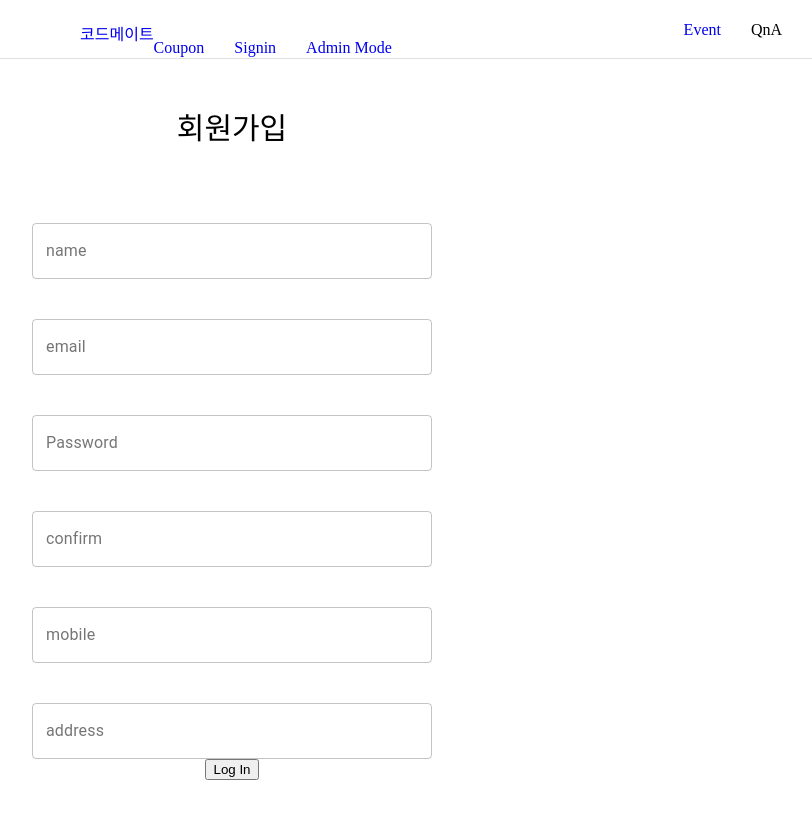
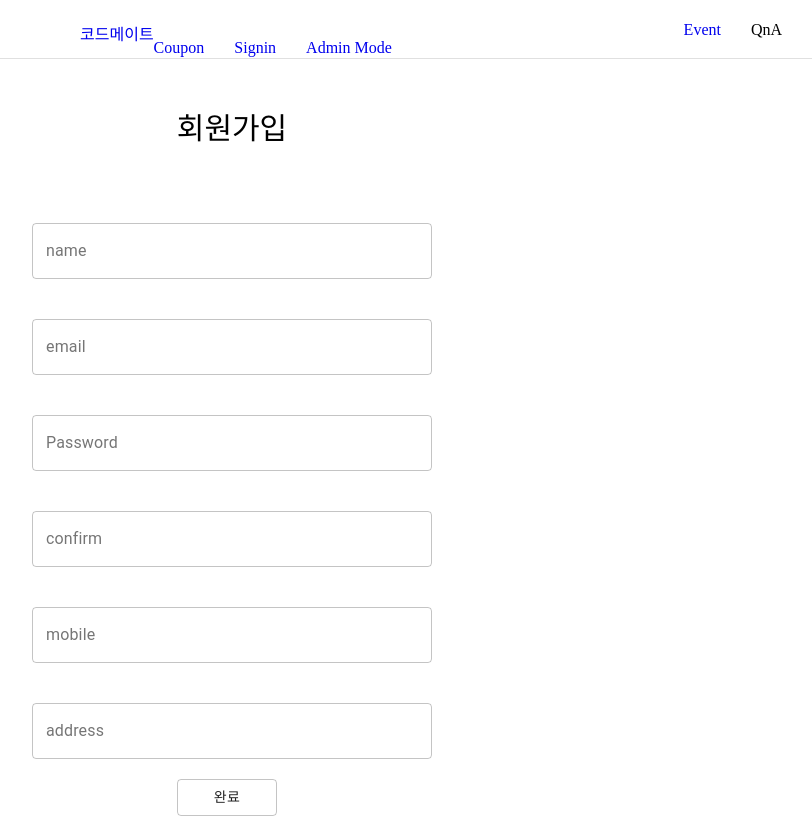
Before and after one commit to zlhunzzing/DogManager-Client, a React (Create React App) app: page /user/signup in a window 1280 px wide. Shown: the whole page, without its empty margins (408-1220 px from the left). Before the commit the page ends 800 px from the top, so only its background shows below. Built offline with nearby package versions, Linux system fonts and the light colour scheme.

Commit message:
siginUpPage button modified

```diff
--- a/src/containers/SignupContainer.tsx
+++ b/src/containers/SignupContainer.tsx
@@ -12,6 +12,7 @@
 
 //? css
 import TextField from '@material-ui/core/TextField';
+import Button from '@material-ui/core/Button';
 
 interface SignupContainerProps {
   nameInput: string;
@@ -240,7 +241,13 @@
             }}
           />
         </div>
-        <button type="submit">Log In</button>
+        <Button
+          style={{ width: 100, marginRight: 10, marginTop: 20 }}
+          variant="outlined"
+          type="submit"
+        >
+          완료
+        </Button>
       </form>
     </div>
   );
```
